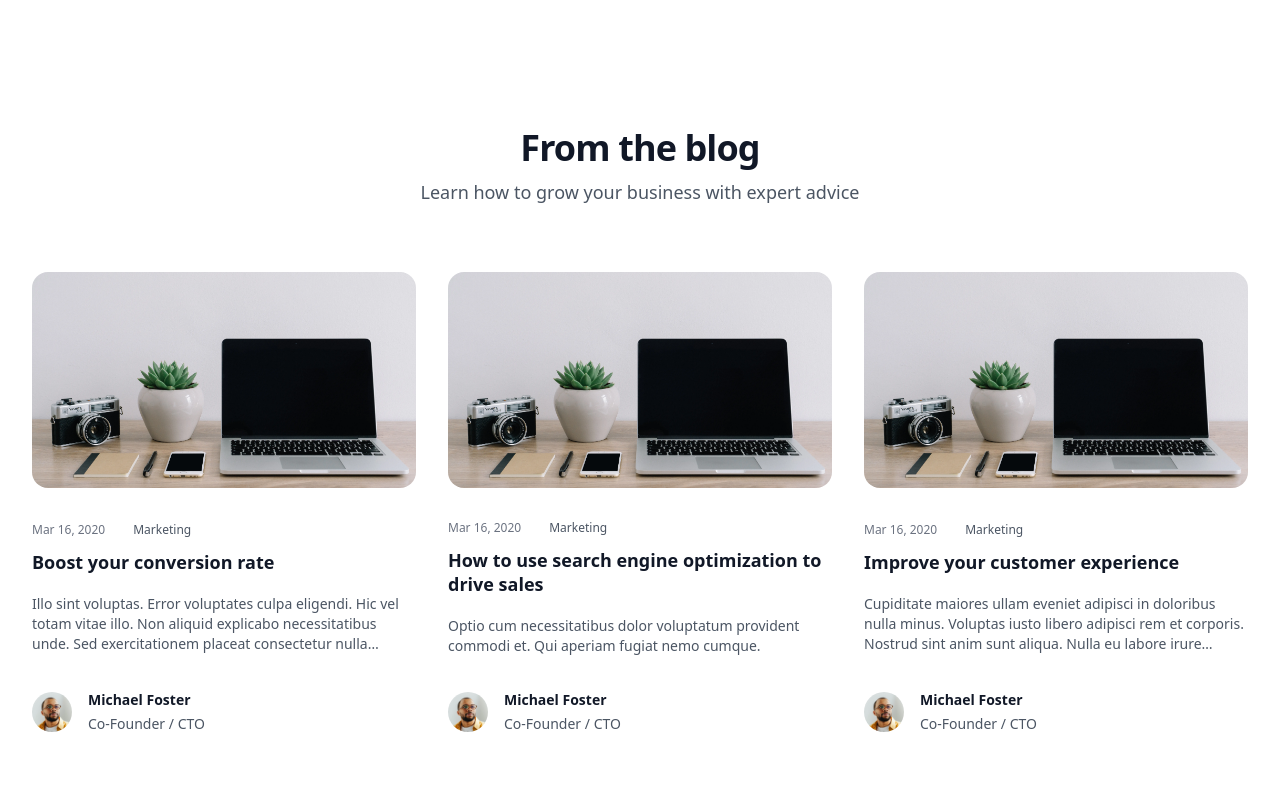
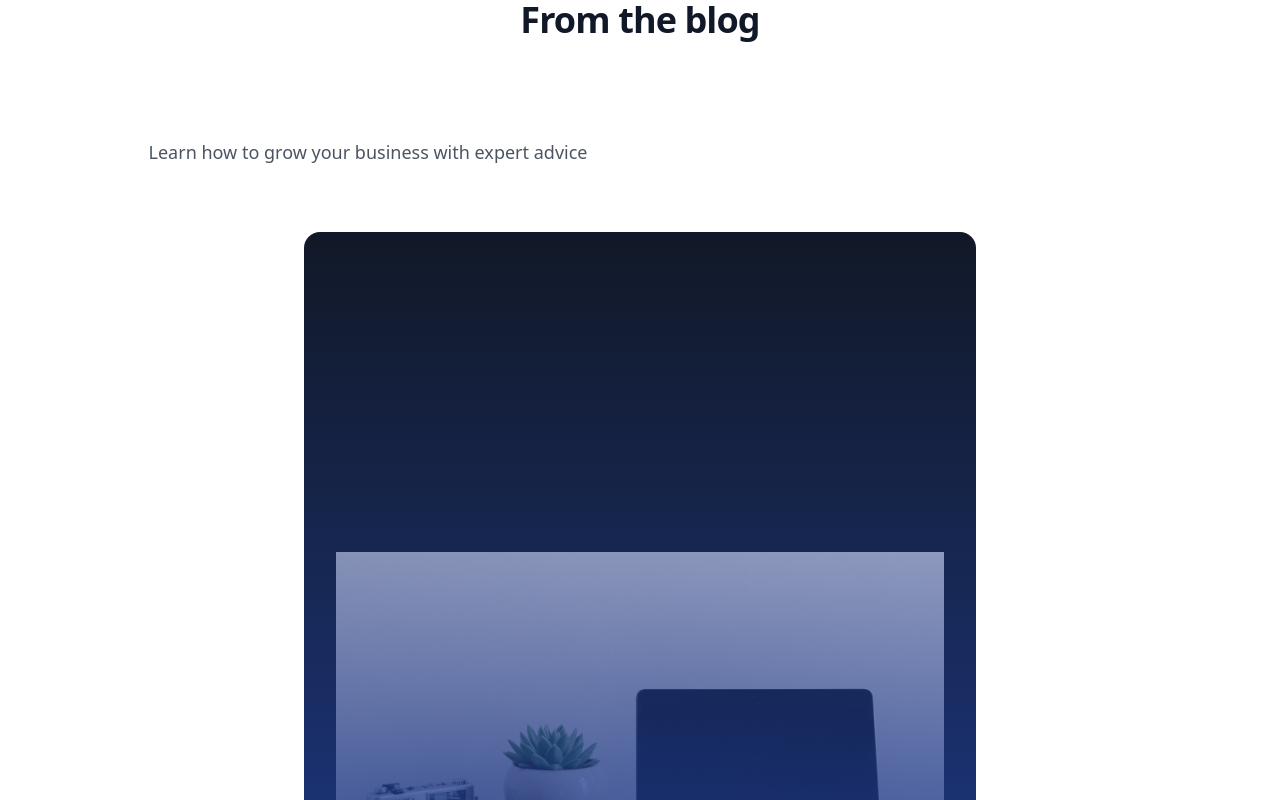
Before and after one commit to informaticadiaz/tailwindcss-components, a React (Vite) app in the folder tailwindcss-components/: page / in a window 1280 px wide. Shown: the top 800 px of the page. Built offline with nearby package versions, Linux system fonts and the light colour scheme.

Commit message:
trabajo en el componente

```diff
--- a/tailwindcss-components/src/App.tsx
+++ b/tailwindcss-components/src/App.tsx
@@ -8,7 +8,8 @@ import ProducOverviews from './components/Ecommerce/ProductOverviews'
 import PromoSection from './components/Ecommerce/PromoSection'
 import Search from './components/Utils/Search/Search'
 import Blog from './components/Blog/Blog'
-import ThreeCoumn from './components/Blog/ThreeCoumn'
+import ThreeCoumn from './components/Blog/ThreeColumn'
+import ThreecolumnmBGImg from './components/Blog/ThreecolumnmBGImg'
 
 
 
@@ -33,7 +34,8 @@ function App() {
       } } />
     <Footer />*/}
     {/* <Blog /> */}
-    <ThreeCoumn />
+      {/* <ThreeCoumn /> */}
+      <ThreecolumnmBGImg />
     </>
   )
 }
--- /dev/null
+++ b/tailwindcss-components/src/components/Blog/ThreecolumnmBGImg.tsx
@@ -0,0 +1,24 @@
+export default function ThreecolumnmBGImg() {
+  return (
+    <div className="py-24 bg-white sm:py-32">
+          <div className="mx-auto max-w-7xl px-6 lg:px-8">
+              <div className="mx-auto max-w-2xl text-center lg:mx-0">
+                  <h2 className="text-3xl font-bold tracking-tight text-gray-900 sm:text-4xl absolute inset-0">
+                  From the blog
+                  </h2>
+                  <p className="mt-2 text-lg leading-8 text-gray-600">
+                  Learn how to grow your business with expert advice
+                  </p>
+              </div>
+              <div className="mx-auto mt-16 grid max-w-2xl auto-rows-fr grid-cols-1 gap-8">
+                  <article className="pt-80 pb-8 px-8 bg-gray-900 rounded-2xl overflow-hidden justify-end flex-col flex isolate relative ">
+                      <img src="./work.webp" alt="" className="w-full h-full object-cover -z-10 " />
+                      <div className="bg-gradient-to-t from-blue-900 to-transparent-z-10 inset-0 absolute">
+
+                      </div>
+                  </article>
+              </div>
+          </div>
+    </div>
+  )
+}
```
Also changed, not shown: tailwindcss-components/src/components/Blog/ThreeColumn.tsx (renamed from tailwindcss-components/src/components/Blog/ThreeCoumn.tsx).
